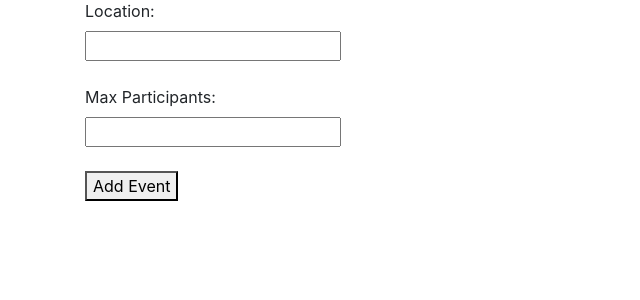
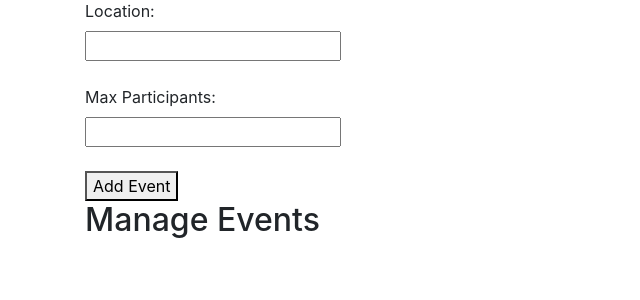
Before and after one commit to ZachFrankel/coderdojo-app, a Flask app: template templates/admin.html in a window 1280 px wide. Shown: the part 452-752 px from the top of the page, without its empty margins (0-640 px from the left). Run offline with Flask 3, Linux system fonts and the light colour scheme; the template is opened without the code that fills it, so the values that code supplies are empty; some libraries are stand-ins or nearby versions.

Commit message:
started /admin/manageEvent

```diff
--- a/main.py
+++ b/main.py
@@ -64,6 +64,8 @@ def admin():
     cursor = conn.cursor()
     cursor.execute('SELECT * FROM users')
     users = cursor.fetchall()
+    cursor.execute('SELECT * FROM events')
+    events = cursor.fetchall()
     close_db_connection(conn)
 
     if request.method == 'POST':
@@ -94,7 +96,7 @@ def admin():
         close_db_connection(conn)
         return redirect(url_for('admin'))
 
-    return render_template('admin.html', users=users, is_logged_in=is_logged_in, is_admin=is_admin)
+    return render_template('admin.html', users=users, events=events, is_logged_in=is_logged_in, is_admin=is_admin)
 
 @app.route('/events')
 def events():
@@ -103,6 +105,22 @@ def events():
     conn.close()
 
     return render_template('events.html', is_logged_in=is_logged_in, is_admin=is_admin, events=events)
+
+@app.route('/admin/manage_event/<event_id>', methods=['GET', 'POST'])
+def manage_event(event_id):
+    if is_admin():
+        conn = get_db_connection()
+        cursor = conn.cursor()
+        cursor.execute('SELECT * FROM events WHERE id = ?', (event_id,))
+        event = cursor.fetchone()
+        cursor.execute('SELECT * FROM bookings WHERE eventID = ?', (event_id,))
+        bookings = cursor.fetchall()
+        conn.close()
+
+        return render_template('manageEvent.html', is_logged_in=is_logged_in, is_admin=is_admin, event=event, bookings=bookings)
+    else:
+        flash('Access denied.', 'danger')
+        return redirect(url_for('home'))
 
 @app.route('/admin/remove_event/<event_id>', methods=['POST'])
 def remove_event(event_id):
--- a/templates/admin.html
+++ b/templates/admin.html
@@ -32,4 +32,17 @@
 
     <button type="submit" name="action" value="add_event">Add Event</button>
 </form>
+
+<h2>Manage Events</h1>
+<ul>
+    {% for event in events %}
+        <li>
+            <strong>{{ event['title'] }}</strong><br>
+            Event Date: {{ event['event_date'] }}<br>
+        </li>
+        <form method="POST" action="{{ url_for('manage_event', event_id=event['id']) }}">
+            <button type="submit">Manage Event</button>
+        </form>
+    {% endfor %}
+</ul>
 {% endblock %}
```
Also changed, not shown: templates/manageEvent.html (added, +7 -0 lines), pb_data/data.db, 4 other files.
